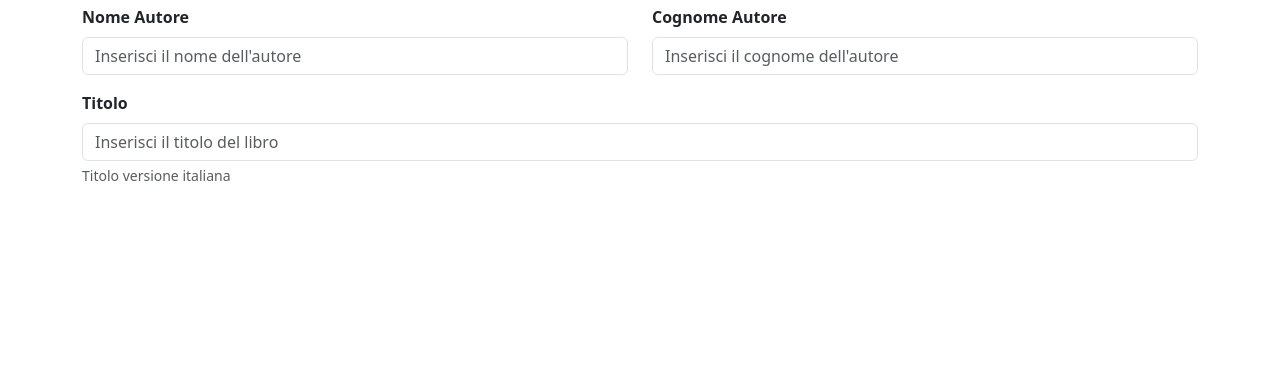
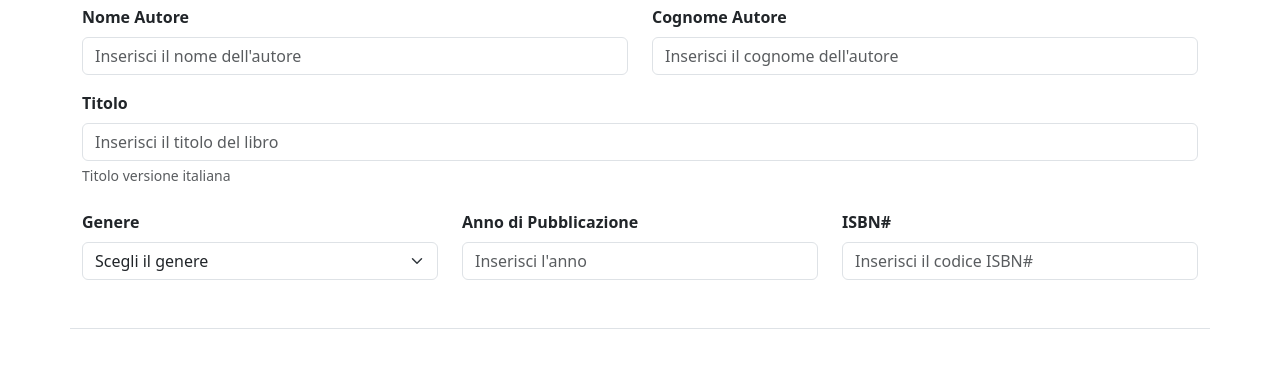
Before and after one commit to LorenzoLemmi/html-css-bootstrap-dashboard, a plain HTML site: page newbook.html in a window 1280 px wide. Shown: the part 190-558 px from the top of the page. Drawn offline with nearby package versions, Linux system fonts and the light colour scheme.

Commit message:
feat: Add "Genere", "Anno di Pubblicazione" and "ISBN#" newbook.html

```diff
--- a/newbook.html
+++ b/newbook.html
@@ -71,6 +71,33 @@
                 <!--End-->
             </div>
 
+            <div class="row pt-4 border-bottom pb-5">
+                <!--Genere-->
+                <div class="col">
+                    <label for="form-select" class="form-label fw-semibold">Genere</label>
+                    <select class="form-select" aria-label="Gender">
+                        <option selected disabled>Scegli il genere</option>
+                        <option value="Male">Male</option>
+                        <option value="Female">Female</option>
+                    </select>
+                </div>
+                <!--End-->
+
+                <!--Anno di Pubblicazione-->
+                <div class="col">
+                    <label for="form-control" class="form-label fw-semibold">Anno di Pubblicazione</label>
+                    <input type="text" class="form-control" placeholder="Inserisci l'anno" aria-label="Year">
+                </div>
+                <!--End-->
+
+                <!--ISBN#-->
+                <div class="col">
+                    <label for="form-control" class="form-label fw-semibold">ISBN#</label>
+                    <input type="text" class="form-control" placeholder="Inserisci il codice ISBN#" aria-label="ISBN# code">
+                </div>
+                <!--End-->
+            </div>
+
 
 
         </form>
```
